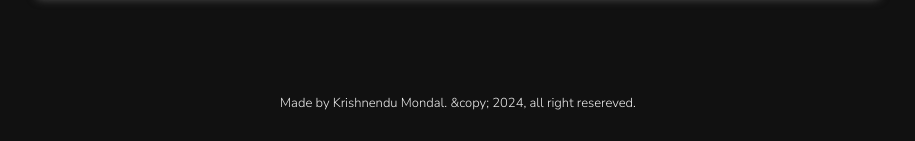
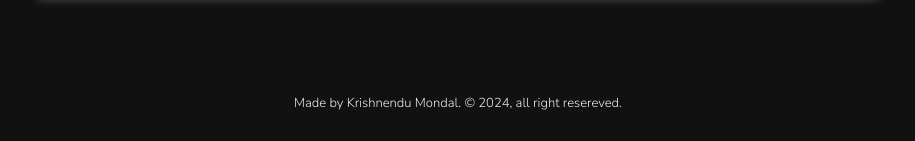
Before and after one commit to krishnendu-mondal/portfolio, a React (Vite) app: page / in a window 1280 px wide. Shown: the part 3805-3946 px from the top of the page, without its empty margins (182-1097 px from the left). Built offline with nearby package versions, Linux system fonts and the light colour scheme.

Commit message:
modified footer

```diff
--- a/src/App.jsx
+++ b/src/App.jsx
@@ -14,7 +14,7 @@ function App() {
           <Route path='/' element={<Home/>}/>
         </Routes>
       </div>
-      <Footer paragraph={"Made by Krishnendu Mondal. &copy; 2024, all right resereved."}/>
+      <Footer/>
     </BrowserRouter>
     </>
   )
--- a/src/components/Footer/Footer.jsx
+++ b/src/components/Footer/Footer.jsx
@@ -1,10 +1,10 @@
 import React from 'react'
 import './FooterStyles.css';
 
-function Footer(props) {
+function Footer() {
   return (
     <div className='footer'>
-        {props.paragraph}
+        Made by Krishnendu Mondal. &copy; 2024, all right resereved.
     </div>
   )
 }
```
